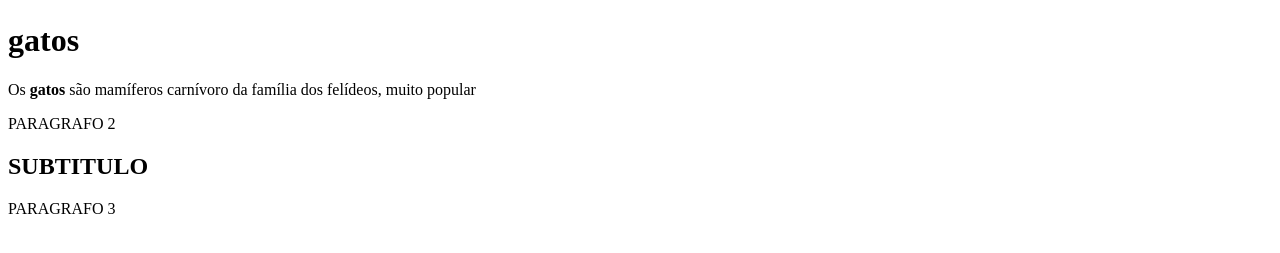
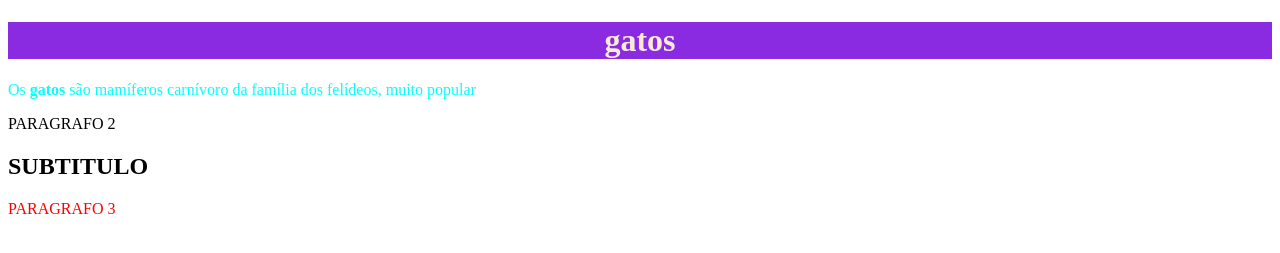
Before and after one commit to marcella190/projeto, a plain HTML site: page index.html in a window 1280 px wide. Shown: the part 27-280 px from the top of the page. Drawn offline with Linux system fonts and the light colour scheme.

Commit message:
Update index.html

```diff
--- a/index.html
+++ b/index.html
@@ -4,7 +4,7 @@
     <meta charset="UTF-8">
     <meta name="viewport" content="width=,, initial-scale=1.0">
     <title>Document</title>
-    <link rel="stylesheet" href="marcella.css">
+    <link rel="stylesheet" href="barbie.css">
 </head>
 <body>
     <img src="marcella.jpg">
```
